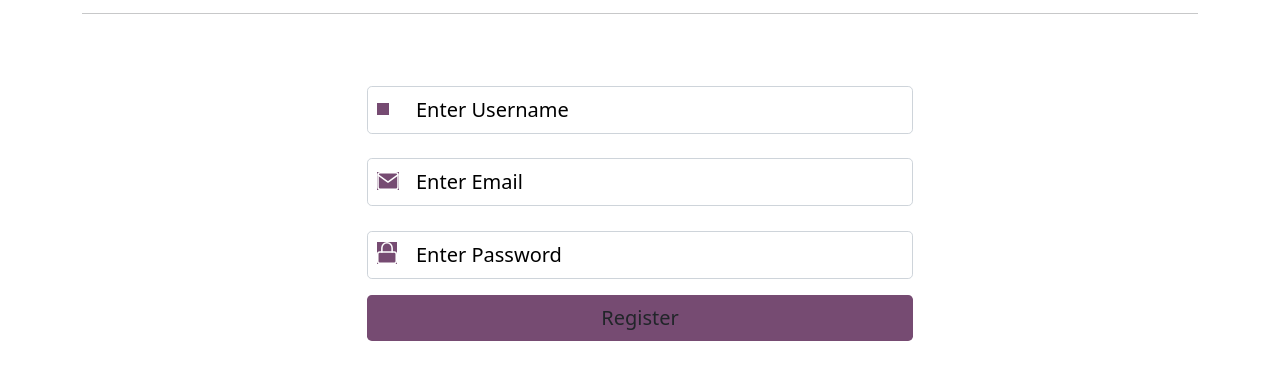
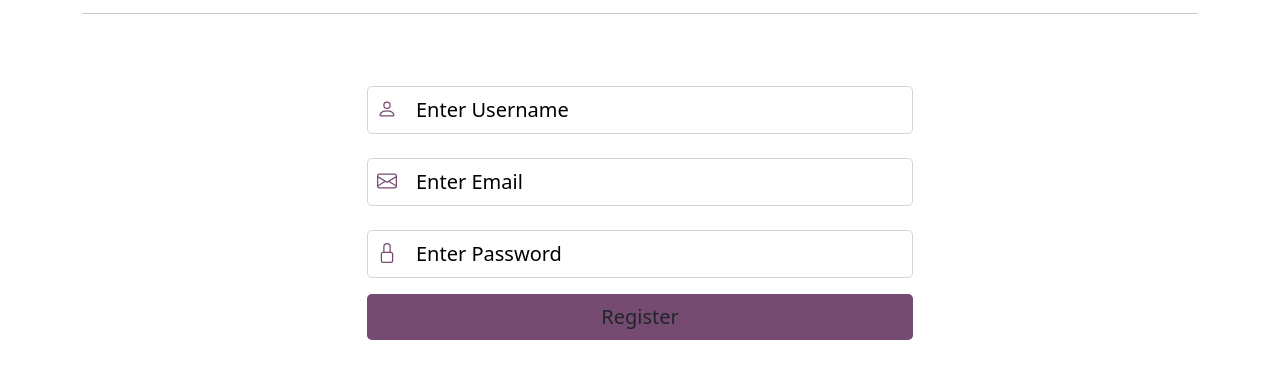
Before and after one commit to mervekrblt/klea-makeup-and-cosmetic, a website: page pages/register.html in a window 1280 px wide. Shown: the part 89-468 px from the top of the page. Drawn offline with Linux system fonts and the light colour scheme.

Commit message:
Add bootstrap icons and change register icons

```diff
--- a/package.json
+++ b/package.json
@@ -17,6 +17,7 @@
   },
   "homepage": "https://github.com/mervekrblt/pet-food-store#readme",
   "dependencies": {
-    "bootstrap": "^5.1.3"
+    "bootstrap": "^5.1.3",
+    "bootstrap-icons": "^1.7.1"
   }
 }
--- a/pages/register.html
+++ b/pages/register.html
@@ -19,15 +19,21 @@
       <div class="col-md-6 mx-auto">
         <!-- Input group start -->
         <div>
-          <img class="position-relative custom-icon bg-secondary" src="../klea/icons/plus.svg" alt="">
+          <svg class="bi position-relative custom-icon" width="20" height="20" fill="#764B72">
+            <use xlink:href="../klea/bootstrap-icons.svg#person" />
+          </svg>
           <input type="text" class="form-control form-control-lg custom-placeholder" placeholder="Enter Username">
         </div>
         <div>
-          <img class="position-relative custom-icon bg-secondary" src="../klea/icons/mail.svg" alt="">
+          <svg class="bi position-relative custom-icon" width="20" height="20" fill="#764B72">
+            <use xlink:href="../klea/bootstrap-icons.svg#envelope" />
+          </svg>
           <input type="text" class="form-control form-control-lg custom-placeholder" placeholder="Enter Email">
         </div>
         <div>
-          <img class="position-relative custom-icon bg-secondary" src="../klea/icons/lock.svg" alt="">
+          <svg class="bi position-relative custom-icon" width="20" height="20" fill="#764B72">
+            <use xlink:href="../klea/bootstrap-icons.svg#lock" />
+          </svg>
           <input type="text" class="form-control form-control-lg mb-3 custom-placeholder" placeholder="Enter Password">
         </div>
         <a href="../pages/home.html">
```
Also changed, not shown: pages/home.html (+0 -1 lines), klea/bootstrap-icons.svg (added), 1 other file.
